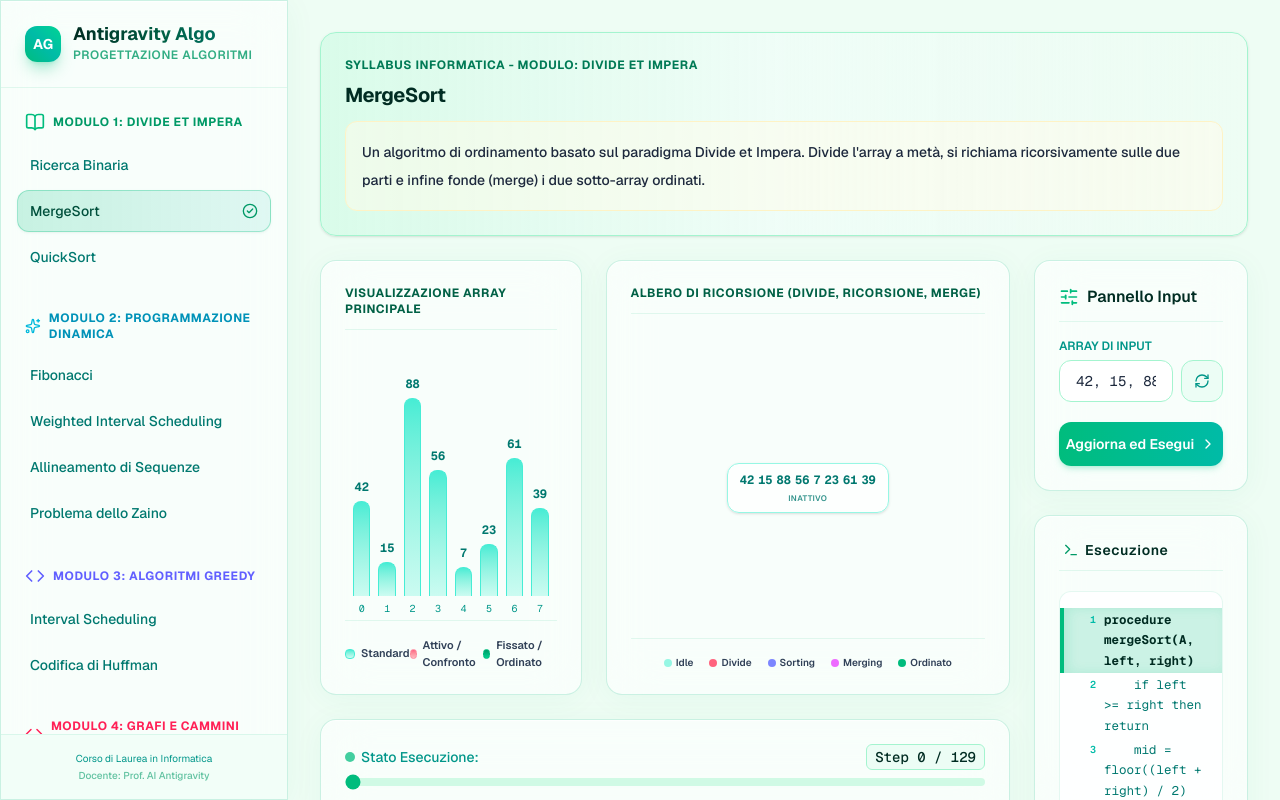
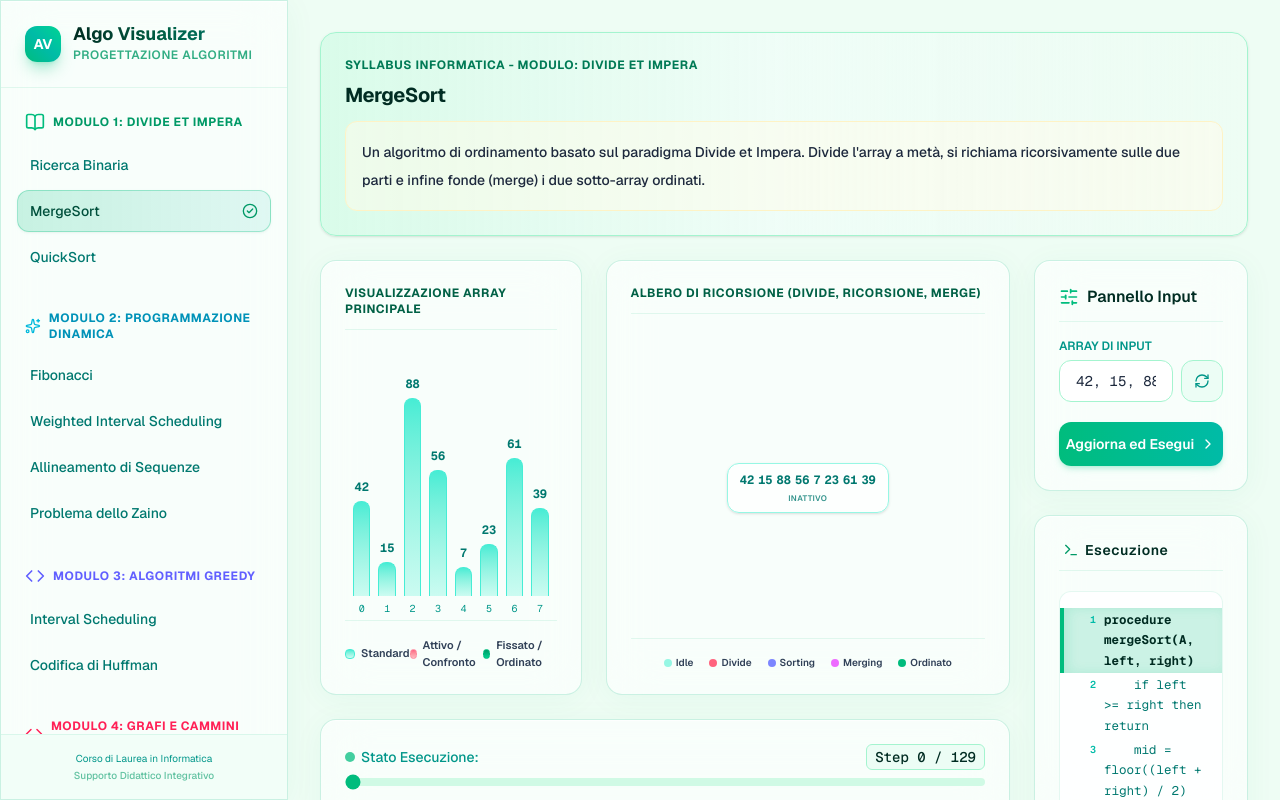
Before and after one commit to Astappetto02/algo-visualizer, a Next.js app: page / in a window 1280 px wide. Built offline with nearby package versions, Linux system fonts and the light colour scheme.

Commit message:
chore: remove Antigravity branding and rename to Algo Visualizer

```diff
--- a/src/app/layout.tsx
+++ b/src/app/layout.tsx
@@ -13,7 +13,7 @@ const geistMono = Geist_Mono({
 });
 
 export const metadata: Metadata = {
-  title: "Antigravity Algo - Visualizzatore di Algoritmi",
+  title: "Algo Visualizer - Visualizzatore di Algoritmi",
   description: "Piattaforma interattiva per l'apprendimento e la visualizzazione degli algoritmi universitari.",
   appleWebApp: {
     capable: true,
--- a/src/app/manifest.ts
+++ b/src/app/manifest.ts
@@ -2,7 +2,7 @@ import type { MetadataRoute } from "next";
 
 export default function manifest(): MetadataRoute.Manifest {
   return {
-    name: "Antigravity Algo Visualizer",
+    name: "Algo Visualizer",
     short_name: "Algo Visualizer",
     description: "Piattaforma interattiva per l'apprendimento e la visualizzazione degli algoritmi universitari.",
     start_url: "/",
--- a/src/components/Sidebar.tsx
+++ b/src/components/Sidebar.tsx
@@ -59,11 +59,11 @@ export default function Sidebar({ selectedAlgoId, onSelectAlgo, isOpen, setIsOpe
         <div className="p-6 border-b border-emerald-500/10 flex flex-col gap-2">
           <div className="flex items-center gap-3">
             <div className="w-9 h-9 rounded-xl bg-gradient-to-tr from-emerald-500 via-teal-500 to-emerald-400 flex items-center justify-center shadow-lg shadow-emerald-500/30">
-              <span className="font-bold text-white text-sm">AG</span>
+              <span className="font-bold text-white text-sm">AV</span>
             </div>
             <div>
               <h1 className="font-bold text-lg leading-none bg-gradient-to-r from-emerald-950 via-emerald-800 to-teal-700 bg-clip-text text-transparent">
-                Antigravity Algo
+                Algo Visualizer
               </h1>
               <p className="text-xs text-emerald-600/80 mt-1 font-semibold tracking-wider uppercase">
                 Progettazione Algoritmi
@@ -127,7 +127,7 @@ export default function Sidebar({ selectedAlgoId, onSelectAlgo, isOpen, setIsOpe
             Corso di Laurea in Informatica
           </p>
           <p className="text-[10px] text-emerald-600/60 font-medium mt-0.5">
-            Docente: Prof. AI Antigravity
+            Supporto Didattico Integrativo
           </p>
         </div>
       </aside>
```
